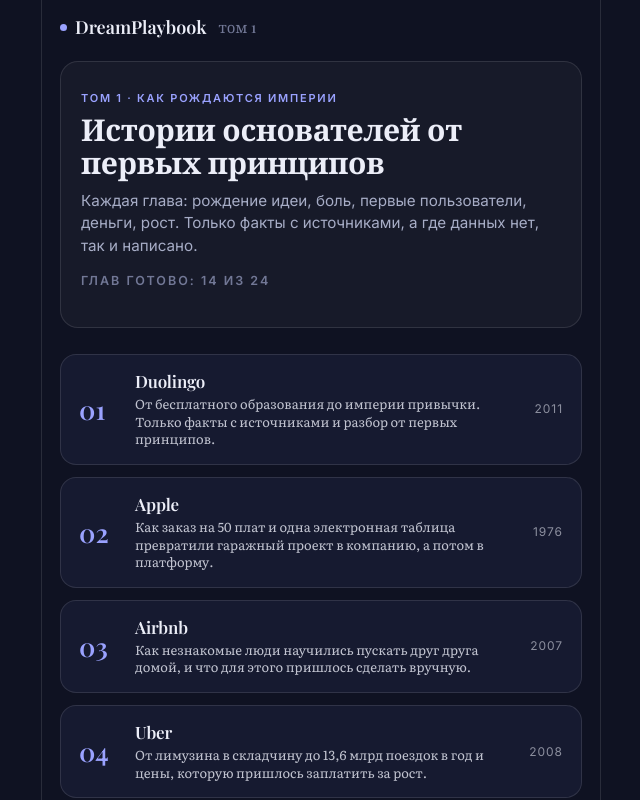
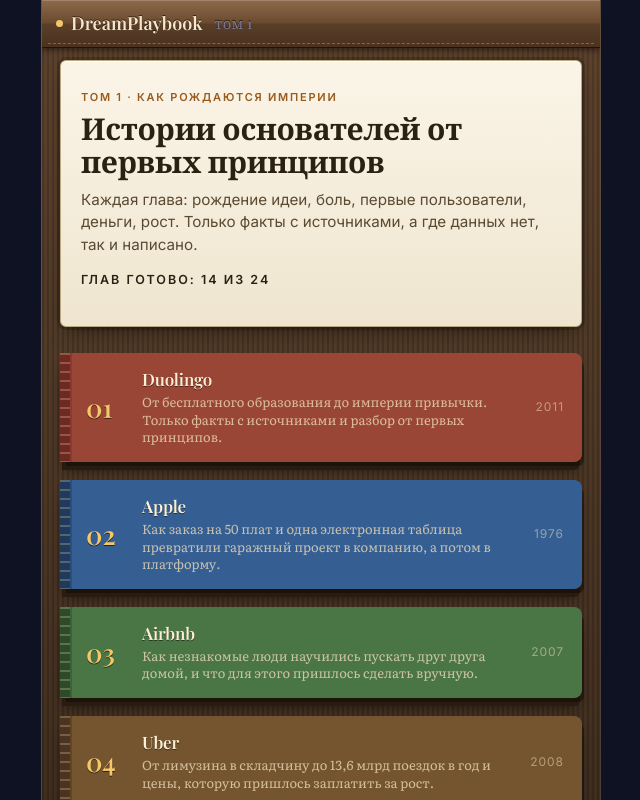
Before and after one commit to Thedreamir/dreamplaybook, a React (Vite) app: page / in a window 1280 px wide. Shown: the whole page, without its empty margins (319-959 px from the left). Built offline with nearby package versions, Linux system fonts and the light colour scheme; a web font is replaced by a local one.

Commit message:
Add files via upload

```diff
--- a/App.tsx
+++ b/App.tsx
@@ -89,6 +89,7 @@
     if (b.t === 'fact') return <div className={'fact glass' + (hl ? ' is-hl' : '')} onClick={toggle}><span className="fact-l">{b.label}</span><span className="fact-v">{b.value} <Sup src={b.src} onSrc={onSrc} /></span></div>;
     if (b.t === 'gap') return <div className="gap"><b>Не нашёл.</b> {b.text.replace(/^Не нашёл: /, '')}</div>;
     if (b.t === 'img') return <figure className="fig"><img src={b.file} alt={b.alt} loading="lazy" /><figcaption>{b.caption} <a href={b.url || '#'} target="_blank" rel="noreferrer">{b.credit}</a></figcaption></figure>;
+    if (b.t === 'stickers') return <div className="stickers">{b.items.map((s, i) => <div key={i} className={'sticker t' + (i % 4)}><div><b>{s.big}</b><small>{s.small}</small></div></div>)}</div>;
     if (b.t === 'video') return <a className="vid" href={b.url} target="_blank" rel="noreferrer"><span className="vid-ic">▶</span><span><b>{b.title}</b><small>{b.note}</small></span></a>;
     if (b.t === 'warn') return <div className="warn glass"><div className="warn-t">{b.title}</div><p>{b.text} <Sup src={b.src} onSrc={onSrc} /></p></div>;
     if (b.t === 'ladder') return <div className="ladder glass"><div className="mx-l">ЛЕСТНИЦА АБСТРАКЦИИ</div><div className="mx-t">{b.title}</div>{b.steps.map((s, i) => <div className="rung" key={i} style={{ marginLeft: i * 10 }}><i>{i + 1}</i><span>{s}</span></div>)}</div>;
--- a/ch-instagram.ts
+++ b/ch-instagram.ts
@@ -22,6 +22,7 @@
         blocks: [
             { t: 'p', text: 'Instagram запустили 6 октября 2010 года. Через 18 месяцев Facebook объявил о покупке за 1 млрд долларов. В компании тогда было 13 человек (S5, S6). В июне 2018 года приложение объявило о 1 млрд активных пользователей в месяц (S11).', src: ['S5', 'S6', 'S11'] },
             { t: 'fact', label: 'Сотрудников на момент сделки, апрель 2012', value: '13 по LA Times', src: ['S5'] },
+            { t: 'stickers', items: [{ big: '25 тыс.', small: 'за сутки' }, { big: '13', small: 'человек' }, { big: '1 млрд', small: 'сделка' }, { big: '2010', small: 'запуск' }] },
             { t: 'p', text: 'Вопрос главы: что делать, если у тебя готов продукт с десятком функций, а люди пользуются одной.' },
             { t: 'card', icon: 'target', title: 'Как читать главу', label: 'МЕТКИ ЧЕСТНОСТИ', rows: [
                 { k: '[S1...S12]', v: 'Источник. Нажми на метку, чтобы увидеть, откуда факт.' },
--- a/style.css
+++ b/style.css
@@ -259,3 +259,65 @@
 .vid { display: flex; gap: 14px; align-items: center; margin: 18px 0; padding: 14px 16px; border: 1px solid var(--line); border-radius: 14px; color: inherit; text-decoration: none; background: var(--bg2); }
 .vid-ic { flex: none; width: 40px; height: 40px; border-radius: 50%; display: grid; place-items: center; background: var(--acc); color: var(--on-em); font-size: 14px; padding-left: 3px; }
 .vid b { display: block; font-family: var(--f-head); font-weight: 600; font-size: 16px; line-height: 1.25; } .vid small { display: block; font-family: var(--f-inter); color: var(--ink3); font-size: 12px; margin-top: 3px; line-height: 1.4; }
+
+/* ===== Skin: nostalgic iOS (2010-2012), skeuomorphic ===== */
+.app { background: #3b2a1c !important; background-image: repeating-linear-gradient(90deg, rgba(0,0,0,.10) 0 2px, rgba(255,255,255,.02) 2px 5px), linear-gradient(180deg, #5a3f2a, #3b2a1c) !important; }
+.top { background: linear-gradient(180deg, #8d6a4a 0%, #6b4b30 48%, #5a3e27 52%, #4a321f 100%); border-bottom: 1px solid #1f140b; box-shadow: 0 1px 0 rgba(255,255,255,.18) inset, 0 2px 6px rgba(0,0,0,.5); padding: 10px 14px; position: relative; }
+.top::after { content: ''; position: absolute; left: 6px; right: 6px; bottom: 3px; border-bottom: 1px dashed rgba(255,235,200,.28); pointer-events: none; }
+.brand { color: #f6e7cf; text-shadow: 0 -1px 0 rgba(0,0,0,.6); font-family: var(--f-head); }
+.dot { background: #f4c76a; }
+.stat { color: #f6e7cf; border-color: rgba(0,0,0,.55); background: linear-gradient(180deg, #4a321f, #6b4b30); box-shadow: 0 1px 0 rgba(255,255,255,.12), inset 0 1px 3px rgba(0,0,0,.5); }
+.s-streak svg, .s-xp svg { color: #f4c76a; }
+.icon-btn, .top .ghost { color: #f6e7cf; }
+.scroller { background: transparent; }
+.glass, .hero { background: linear-gradient(180deg, #fbf5e8, #efe5cf); color: #2b2014; border: 1px solid #b9a77f; border-radius: 6px; box-shadow: 0 1px 0 #fff inset, 0 8px 18px -8px rgba(0,0,0,.65), 0 0 0 3px rgba(0,0,0,.18); }
+.glass *, .hero * { --ink: #2b2014; --ink2: #5a4a32; --ink3: #85734f; --line: rgba(80,55,20,.2); }
+.hero h1, .hero .sub, .hero .eyebrow, .hero .bar-l { color: #2b2014; } .hero .sub { color: #5a4a32; } .hero .eyebrow { color: #9a5a1c; }
+.hero .bar { background: rgba(80,55,20,.2); } .hero .bar i { background: #b8731f; }
+.cta { background: linear-gradient(180deg, #7aa7e8 0%, #3f78d0 50%, #2b62bf 52%, #2f6ccc 100%); color: #fff; border: 1px solid #1d4a94; text-shadow: 0 -1px 0 rgba(0,0,0,.4); box-shadow: 0 1px 0 rgba(255,255,255,.45) inset, 0 2px 5px rgba(0,0,0,.45); border-radius: 8px; }
+.ghost { background: linear-gradient(180deg, #f6efe0, #d9cdb2); color: #3a2c19; border: 1px solid #8a7650; border-radius: 8px; box-shadow: 0 1px 0 #fff inset, 0 1px 3px rgba(0,0,0,.4); }
+.seg { background: linear-gradient(180deg, #2a1c11, #3e2a1a); border: 1px solid #1a0f08; border-radius: 8px; box-shadow: inset 0 1px 3px rgba(0,0,0,.7); }
+.seg button { color: #e8d6b8; } .seg button.on { background: linear-gradient(180deg, #f6efe0, #cdbf9f); color: #2b2014; box-shadow: 0 1px 0 #fff inset, 0 1px 2px rgba(0,0,0,.5); }
+.shelf { gap: 0; margin-top: 10px; }
+.book { position: relative; background: linear-gradient(90deg, #6e2a22 0 10px, #8a3a2e 10px 12px, #9a4636 12px 100%); color: #f6e7cf; border: 0; border-radius: 3px 8px 8px 3px; margin-bottom: 18px; padding: 16px 18px 16px 26px; box-shadow: 4px 6px 0 -2px rgba(0,0,0,.35), 0 10px 0 -2px #2a1b10, 0 12px 14px -6px rgba(0,0,0,.7); }
+.book:nth-child(4n+2) { background: linear-gradient(90deg, #1f3a5c 0 10px, #2b4f7c 10px 12px, #355f93 12px 100%); }
+.book:nth-child(4n+3) { background: linear-gradient(90deg, #2d4a2a 0 10px, #3d6238 10px 12px, #4a7544 12px 100%); }
+.book:nth-child(4n) { background: linear-gradient(90deg, #4a3320 0 10px, #624528 10px 12px, #75552f 12px 100%); }
+.book::before { content: ''; position: absolute; left: 0; top: 0; bottom: 0; width: 10px; background: repeating-linear-gradient(180deg, rgba(255,230,170,.25) 0 2px, transparent 2px 9px); }
+.book:hover { border-color: transparent; transform: translateY(-2px); }
+.book-no { color: #f4c76a; text-shadow: 0 1px 0 rgba(0,0,0,.6); } .book-b b { color: #fbefd6; text-shadow: 0 1px 0 rgba(0,0,0,.5); } .book-b small, .book-y { color: #ead9b8; }
+.reader { background: transparent; }
+.reader .para, .reader p, .reader .fact { color: #2b2014; }
+.pane.reader { background: linear-gradient(90deg, rgba(0,0,0,.12), transparent 18px, transparent calc(100% - 18px), rgba(0,0,0,.12)), #f6efdc; color: #2b2014; margin: 0; padding: 18px 20px 120px; box-shadow: inset 0 0 40px rgba(120,90,40,.25); border-left: 3px solid #cbbd98; border-right: 3px solid #cbbd98; }
+.pane.reader h1, .pane.reader h2, .pane.reader .sub { color: #2b2014; } .pane.reader .eyebrow { color: #9a5a1c; }
+.pane.reader .para { border-left-color: rgba(120,90,40,.35); } .pane.reader .kw { background: rgba(250,214,92,.55); color: #2b2014; }
+.pane.reader .fact-l { color: #85734f; } .pane.reader .fact { border-left-color: #b8731f; }
+.pane.reader .warn { background: rgba(184,115,31,.1); border-color: rgba(184,115,31,.5); } .pane.reader .warn-t { color: #9a5a1c; }
+.fig img { border: 6px solid #fffdf6; box-shadow: 0 2px 8px rgba(0,0,0,.45); border-radius: 1px; transform: rotate(-.6deg); } .fig figcaption { color: #6b5b3d; font-family: var(--f-read); font-style: italic; }
+.fig figcaption a { color: #8a4b12; }
+.vid { background: linear-gradient(180deg, #2c2c2e, #1a1a1c); color: #f2f2f2; border: 1px solid #000; box-shadow: 0 1px 0 rgba(255,255,255,.2) inset, 0 3px 8px rgba(0,0,0,.5); } .vid small { color: #b5b5b8; } .vid-ic { background: linear-gradient(180deg, #8bb3ee, #2f6ccc); color: #fff; }
+.note { background: repeating-linear-gradient(180deg, #fff3a0 0 27px, #e8d777 27px 28px) !important; color: #3a3210; border: 0; border-top: 14px solid #d9b94a; border-radius: 2px; font-family: 'Segoe Print', 'Bradley Hand', 'Marker Felt', var(--f-read); box-shadow: 0 6px 12px -6px rgba(0,0,0,.6); }
+.note * { --ink: #3a3210; --ink2: #5a4f1e; --ink3: #7d6f2e; }
+.puzzle, .mx, .ladder { background: linear-gradient(180deg, #fbf5e8, #efe5cf); color: #2b2014; }
+.msg { font-family: -apple-system, 'Helvetica Neue', Helvetica, Arial, sans-serif; box-shadow: 0 1px 2px rgba(0,0,0,.35); }
+.msg.bot { background: linear-gradient(180deg, #f2f2f4, #d9dade); color: #111; border: 1px solid #a9a9ae; }
+.msg.me { background: linear-gradient(180deg, #94e373, #52c235); color: #07310a; border: 1px solid #3d9a28; text-shadow: 0 1px 0 rgba(255,255,255,.35); font-weight: 500; }
+.bubble { background: linear-gradient(180deg, #f2f2f4, #d9dade); color: #111; border: 1px solid #a9a9ae; }
+.tabs { left: 0; right: 0; bottom: 0; border-radius: 0; padding: 4px 6px max(4px, env(safe-area-inset-bottom)); background: linear-gradient(180deg, #3a3a3d 0%, #1d1d1f 50%, #0d0d0e 52%, #000 100%); border: 0; border-top: 1px solid #000; box-shadow: 0 -1px 0 rgba(255,255,255,.18) inset; }
+.tabs button { color: #9a9a9f; border-radius: 6px; } .tabs button.on { color: #fff; background: linear-gradient(180deg, #5a5a5e, #2d2d30); box-shadow: 0 1px 4px rgba(0,0,0,.8) inset; }
+.tabs button.on svg { color: #6aa8ff; }
+.orb { background: linear-gradient(180deg, #fbf5e8, #d9cdb2); color: #5a4a32; border: 1px solid #8a7650; box-shadow: 0 1px 0 #fff inset, 0 4px 8px rgba(0,0,0,.5); }
+.orb.done { background: linear-gradient(180deg, #f9d77a, #c8891f); color: #3a2410; border-color: #8a5a10; }
+.orb.cur { color: #2f6ccc; border-color: #2f6ccc; box-shadow: 0 0 0 4px rgba(122,167,232,.35), 0 4px 8px rgba(0,0,0,.5); }
+.plabel { color: #f6e7cf; text-shadow: 0 1px 0 rgba(0,0,0,.7); }
+.sheet { background: linear-gradient(180deg, #fbf5e8, #efe5cf); color: #2b2014; border-top: 1px solid #8a7650; }
+.sheet * { --ink: #2b2014; --ink2: #5a4a32; --ink3: #85734f; --line: rgba(80,55,20,.25); }
+.sheet .seg { background: #d9cdb2; } .sheet .seg button { color: #3a2c19; } .sheet .seg button.on { background: linear-gradient(180deg, #7aa7e8, #2f6ccc); color: #fff; }
+.blessed { color: #e8d6b8; }
+.sticker { display: inline-flex; flex-direction: column; align-items: center; justify-content: center; width: 96px; height: 96px; margin: 8px 10px 8px 0; border-radius: 50%; text-align: center; font-family: var(--f-head); font-weight: 700; line-height: 1.1; color: #fff; background: radial-gradient(circle at 30% 25%, rgba(255,255,255,.55), transparent 40%), linear-gradient(180deg, var(--st1), var(--st2)); border: 3px solid #fff; box-shadow: 0 0 0 1px rgba(0,0,0,.25), 0 6px 10px -3px rgba(0,0,0,.55); transform: rotate(var(--rot, -6deg)); text-shadow: 0 1px 0 rgba(0,0,0,.35); padding: 8px; }
+.sticker b { font-size: 22px; display: block; } .sticker small { font-family: var(--f-inter); font-size: 10.5px; font-weight: 600; letter-spacing: .05em; text-transform: uppercase; display: block; margin-top: 2px; }
+.sticker.t0 { --st1: #f27a5a; --st2: #c43a22; } .sticker.t1 { --st1: #5aa7f2; --st2: #1f5fb8; --rot: 5deg; } .sticker.t2 { --st1: #f4c76a; --st2: #c8891f; --rot: -3deg; color: #3a2410; text-shadow: 0 1px 0 rgba(255,255,255,.4); } .sticker.t3 { --st1: #7cd35a; --st2: #3d9a28; --rot: 7deg; }
+.stickers { display: flex; flex-wrap: wrap; margin: 10px 0; }
+.top .ghost.back { width: 36px; height: 34px; padding: 0; display: grid; place-items: center; font-size: 20px; }
+.r-top .ghost { min-height: 40px; padding: 0 14px; white-space: nowrap; flex-direction: row; }
+.sup, .src-chip { background: rgba(80,55,20,.12); color: #7a4a14; }
--- a/types.ts
+++ b/types.ts
@@ -6,6 +6,7 @@
     | { t: 'card'; icon: string; title: string; label: string; rows: { k: string; v: string }[]; src?: string[] }
     | { t: 'ladder'; title: string; steps: string[] }
     | { t: 'img'; file: string; alt: string; caption: string; credit: string; url?: string }
+    | { t: 'stickers'; items: { big: string; small: string }[] }
     | { t: 'video'; title: string; note: string; url: string }
     | { t: 'warn'; title: string; text: string; src?: string[] };
 export type Part = { id: string; n: string; title: string; kicker: string; xp: number; blocks: Block[] };
```
